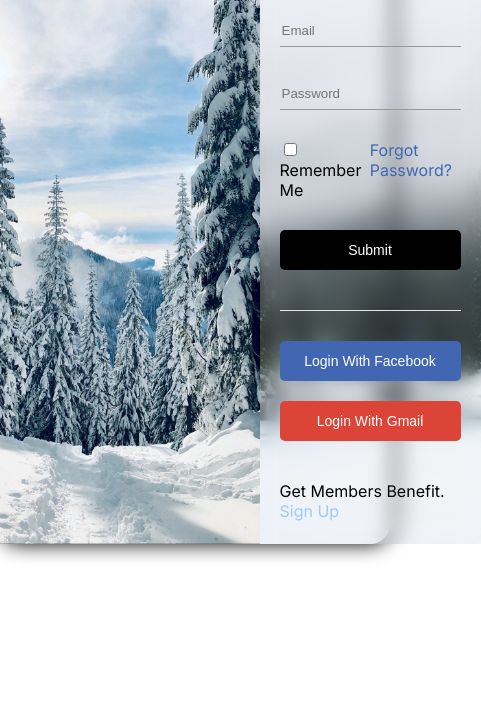
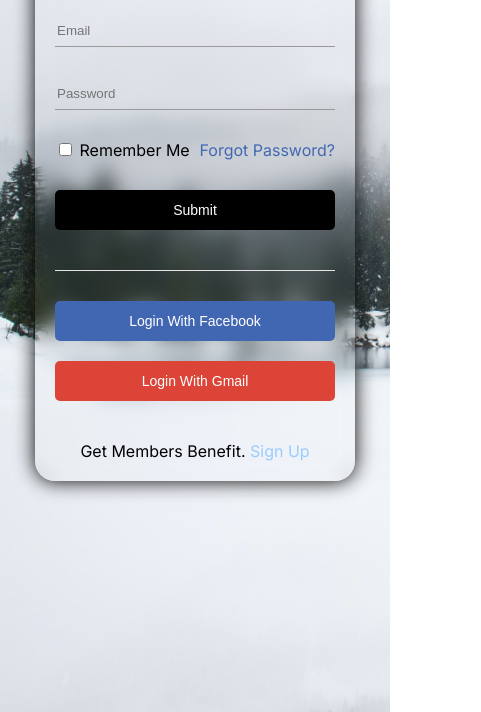
Before and after one commit to SyedAli017/simple-login-form, a plain HTML site: page index.html in a window 390 px wide. Shown: the part 132-844 px from the top of the page, 481 px wide, since content can reach past the window. Drawn offline with Linux system fonts and the light colour scheme.

Commit message:
added media query

```diff
--- a/index.html
+++ b/index.html
@@ -16,20 +16,17 @@
   <body class="body">
     <section class="login-page">
       <div class="image-container">
-        <img class="desktop-image" src="Images/login-image.jpg" alt="" />
+        <img
+          class="login-image"
+          media="(min-width: 700px)"
+          src="Images/login-image.jpg"
+          alt=""
+        />
       </div>
       <div class="login-section">
         <div class="title">Login Form</div>
-        <input
-          type="email"
-          class="credentials"
-          placeholder="Email"
-        />
-        <input
-          type="password"
-          class="credentials"
-          placeholder="Password"
-        />
+        <input type="email" class="credentials" placeholder="Email" />
+        <input type="password" class="credentials" placeholder="Password" />
 
         <div class="remember-forgot">
           <div>
--- a/style.css
+++ b/style.css
@@ -17,7 +17,7 @@
   margin-top: 50px;
 }
 
-.desktop-image {
+.login-image {
   width: 350px;
   height: 100%;
   border-radius: 20px 0px 0px 20px;
@@ -100,3 +100,29 @@
   margin: auto;
   padding-top: 20px;
 }
+
+@media screen and (max-width: 700px) {
+  .body {
+    background-repeat: repeat;
+  }
+  .login-image {
+    width: 0;
+    height: 0;
+  }
+
+  .login-section {
+    max-width: 280px;
+    border-radius: 20px;
+  }
+
+  .login-page {
+    flex-direction: column;
+    max-width: 320px;
+  }
+
+  .image-container {
+    width: 0;
+    height: 0;
+    background: transparent;
+  }
+}
```
